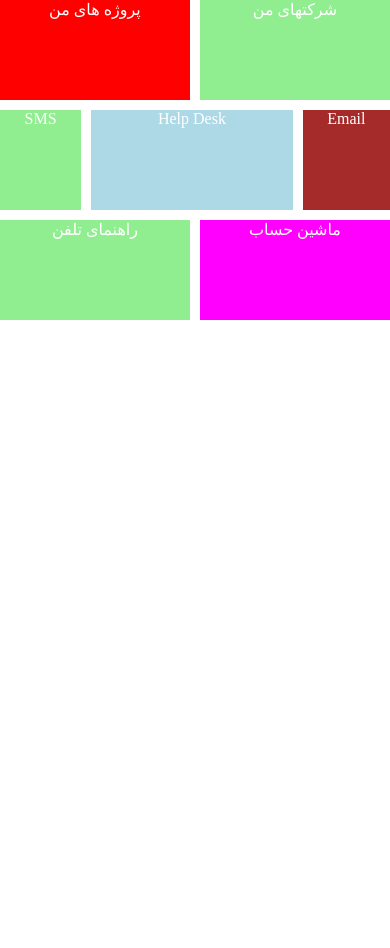
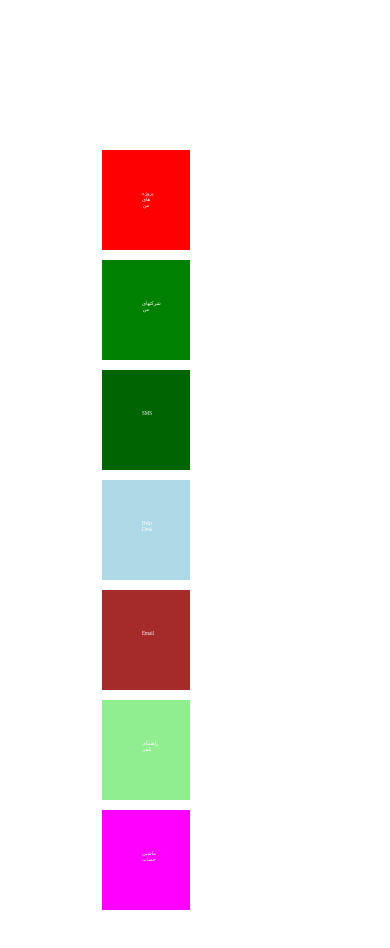
Before and after one commit to majidazarasa/WebDesignClass_36-40, a plain HTML site: page Session-40/13-grid.html in a window 390 px wide. Before the commit the page ends 844 px from the top, so only its background shows below. Drawn offline with Linux system fonts and the light colour scheme.

Commit message:
Add files via upload

```diff
--- a/Session-40/13-grid.html
+++ b/Session-40/13-grid.html
@@ -9,74 +9,113 @@
     <style>
         * {
             box-sizing: border-box;
+            justify-content: center;
             margin: 0;
-            padding: 0;
+            padding: 50px 0;
         }
 
         .grid-container {
-
             display: grid;
+            grid-template-columns: repeat(4, 10%);
             grid-template-areas:
                 'projects projects companies  companies '
                 'sms      helpDesk helpDesk   email     '
-                'telGuid  telGuid  calculator calculator';
-                grid-gap: 10px;
+                'telGuide telGuide calculator calculator';
+            grid-gap: 10px;
         }
-        .projects, .companies, .sms, .helpDesk, .email, .telGuid, .calculator{
+
+        @media(max-width:500px) {
+            .grid-container {
+                grid-template-areas:
+                    'projects  '
+                    'companies '
+                    'sms       '
+                    'helpDesk  '
+                    'email     '
+                    'telGuide  '
+                    'calculator';
+            }
+        }
+
+        @media(max-width:900px) {
+            .grid-container {
+                grid-template-areas:
+                    'projects   projects  '
+                    'companies  companies '
+                    'sms        sms       '
+                    'helpDesk   helpDesk  '
+                    'email      email     '
+                    'telGuide   telGuide  '
+                    'calculator calculator';
+            }
+        }
+
+        .box {
+            background: #333;
+            color: white;
+            font-size: 1.3vw;
+            padding: 40px;
+            text-align: center;
+        }
+
+        .projects,
+        .companies,
+        .sms,
+        .helpDesk,
+        .email,
+        .telGuide,
+        .calculator {
             color: white;
             height: 100px;
             align-items: center;
+        }
 
-        }
-        .projects{
+        .projects {
             grid-area: projects;
             background: red;
-            text-align: center;
         }
-        .companies{
+
+        .companies {
             grid-area: companies;
-            background: lightgreen;
-            text-align: center;
+            background: green;
         }
-        .sms{
+
+        .sms {
             grid-area: sms;
-            background: lightgreen;
-            text-align: center;
+            background: darkgreen;
         }
-        .helpDesk{
+
+        .helpDesk {
             grid-area: helpDesk;
             background: lightblue;
-            text-align: center;
         }
-        .email{
+
+        .email {
             grid-area: email;
             background: brown;
-            text-align: center;
         }
-        .telGuid{
-            grid-area: telGuid;
+
+        .telGuide {
+            grid-area: telGuide;
             background: lightgreen;
-            text-align: center;
         }
-        .calculator{
+
+        .calculator {
             grid-area: calculator;
             background: magenta;
-            text-align: center;
         }
-
-
     </style>
 </head>
 
 <body>
     <div class="grid-container">
-        <div class="projects">پروژه های من</div>
-        <div class="companies">شرکتهای من</div>
-        <div class="sms">SMS</div>
-        <div class="helpDesk">Help Desk</div>
-        <div class="email">Email</div>
-        <div class="telGuid">راهنمای تلفن</div>
-        <div class="calculator">ماشین حساب</div>
+        <div class="box projects">پروژه های من</div>
+        <div class="box companies">شرکتهای من</div>
+        <div class="box sms">SMS</div>
+        <div class="box helpDesk">Help Desk</div>
+        <div class="box email">Email</div>
+        <div class="box telGuide">راهنمای تلفن</div>
+        <div class="box calculator">ماشین حساب</div>
     </div>
 </body>
 
```
Also changed, not shown: 1 other file.
